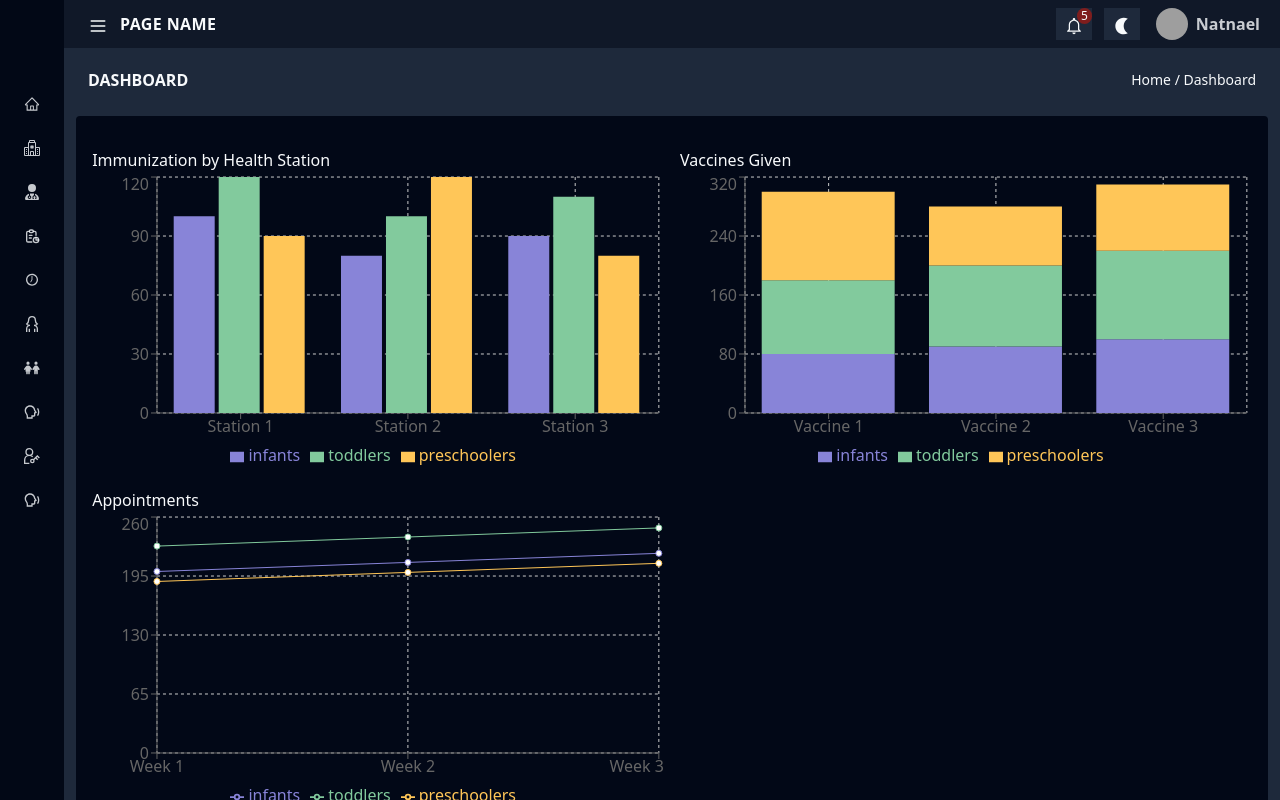
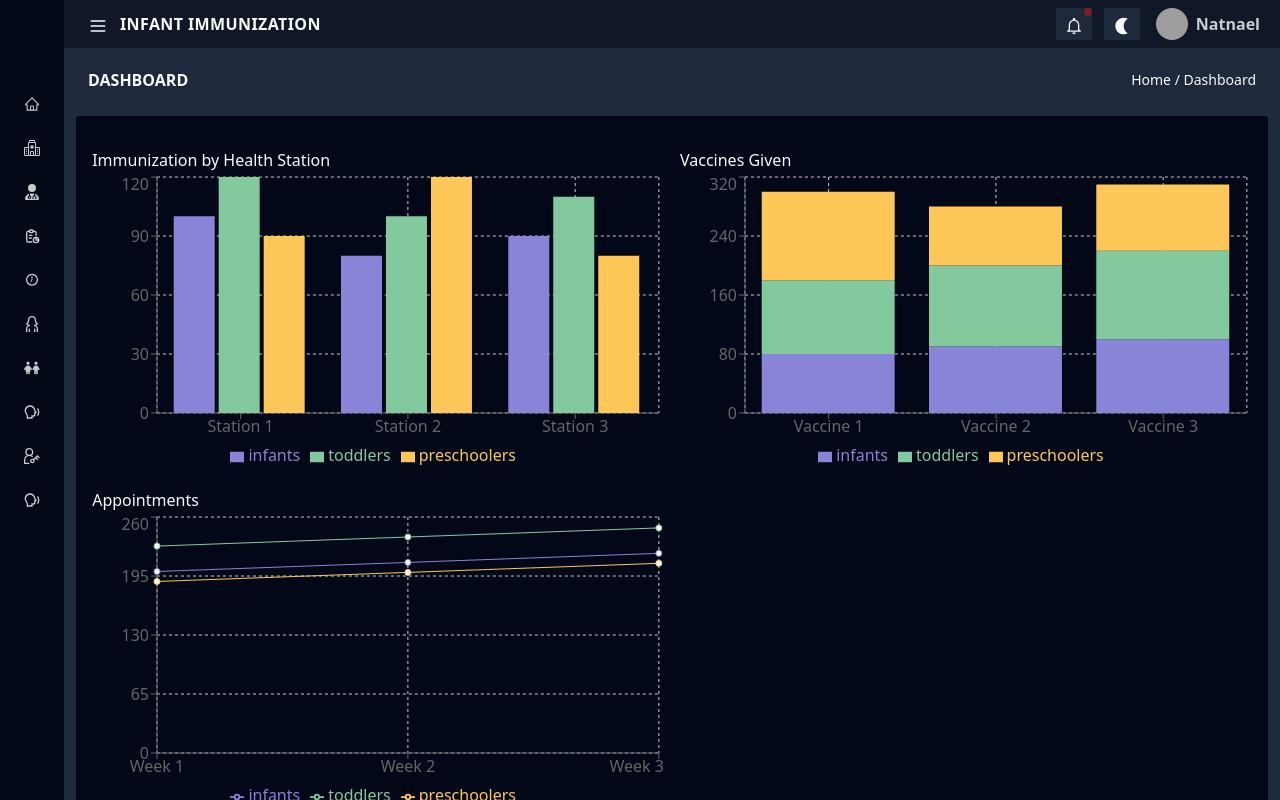
Before and after one commit to Final-Project-SE/infant-immunization-dashboard, a React (Vite) app: page /dashboard in a window 1280 px wide. Built offline with nearby package versions, Linux system fonts and the light colour scheme; sample sign-in values are in the browser's storage; grey boxes are pictures that could not be loaded.

Commit message:
refactor: add cursor pointer

```diff
--- a/src/components/header/header.tsx
+++ b/src/components/header/header.tsx
@@ -44,13 +44,15 @@ const Header = () => {
             handleDisplaySidebar();
           }}
         />
-        <div className="font-bold uppercase tracking-wide ">page name</div>
+        <div className="font-bold uppercase tracking-wide ">
+          Infant Immunization
+        </div>
       </div>
       <div className="right-bar flex gap-3 px-2">
         <IconContainer
           Icon={IoMdNotificationsOutline}
           hasLabel
-          labelValue={5}
+          labelValue={null}
           handler={(e: any) => {
             e.stopPropagation();
             setShowMenu(false);
@@ -80,9 +82,11 @@ const Header = () => {
               "https://images.unsplash.com/photo-1633332755192-727a05c4013d?q=80&w=1480&auto=format&fit=crop&ixlib=rb-4.0.3&ixid=M3wxMjA3fDB8MHxwaG90by1wYWdlfHx8fGVufDB8fHx8fA%3D%3D"
             }
             alt="admin image"
-            className="aspect-[1/1] w-8 rounded-full "
+            className="aspect-[1/1] w-8 rounded-full cursor-pointer "
           />
-          <p className="font-semibold capitalize text-foreground/80">Natnael</p>
+          <p className="font-semibold capitalize text-foreground/80 cursor-pointer">
+            Natnael
+          </p>
         </div>
       </div>
     </header>
```
